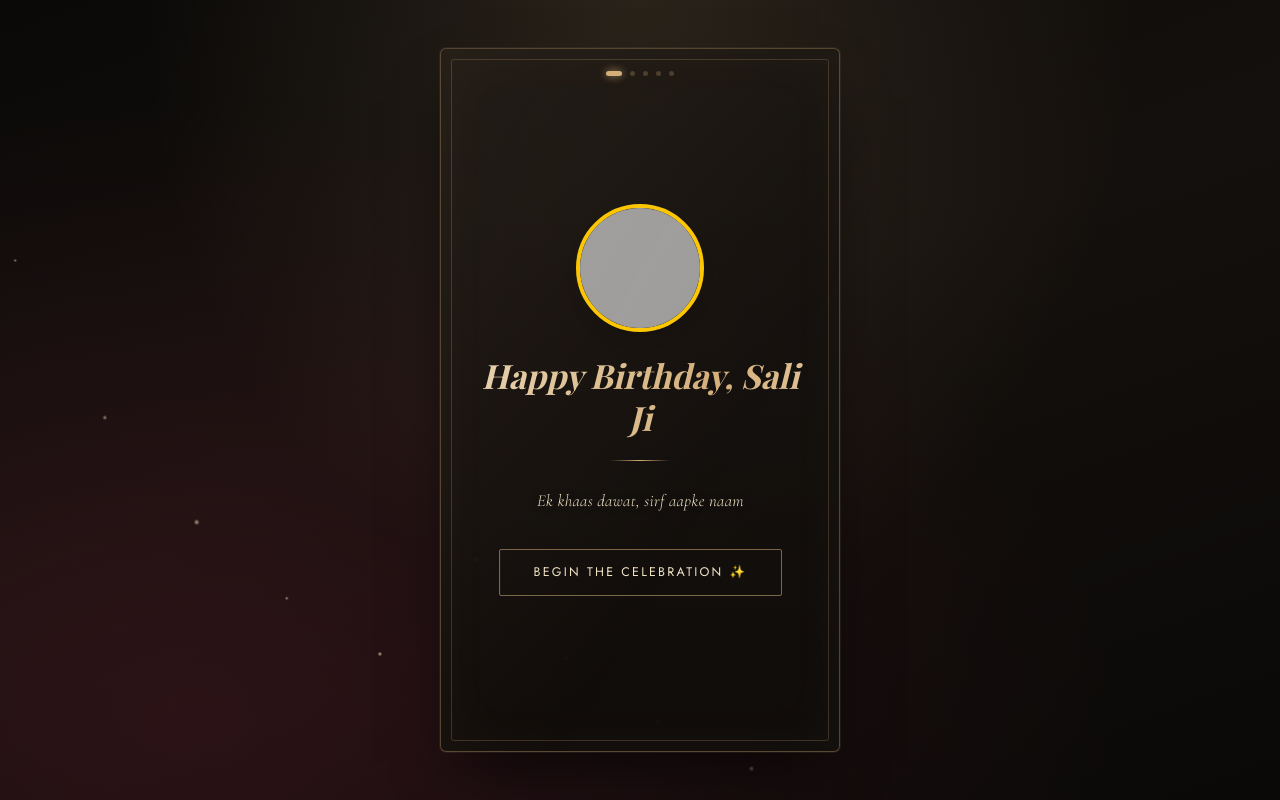
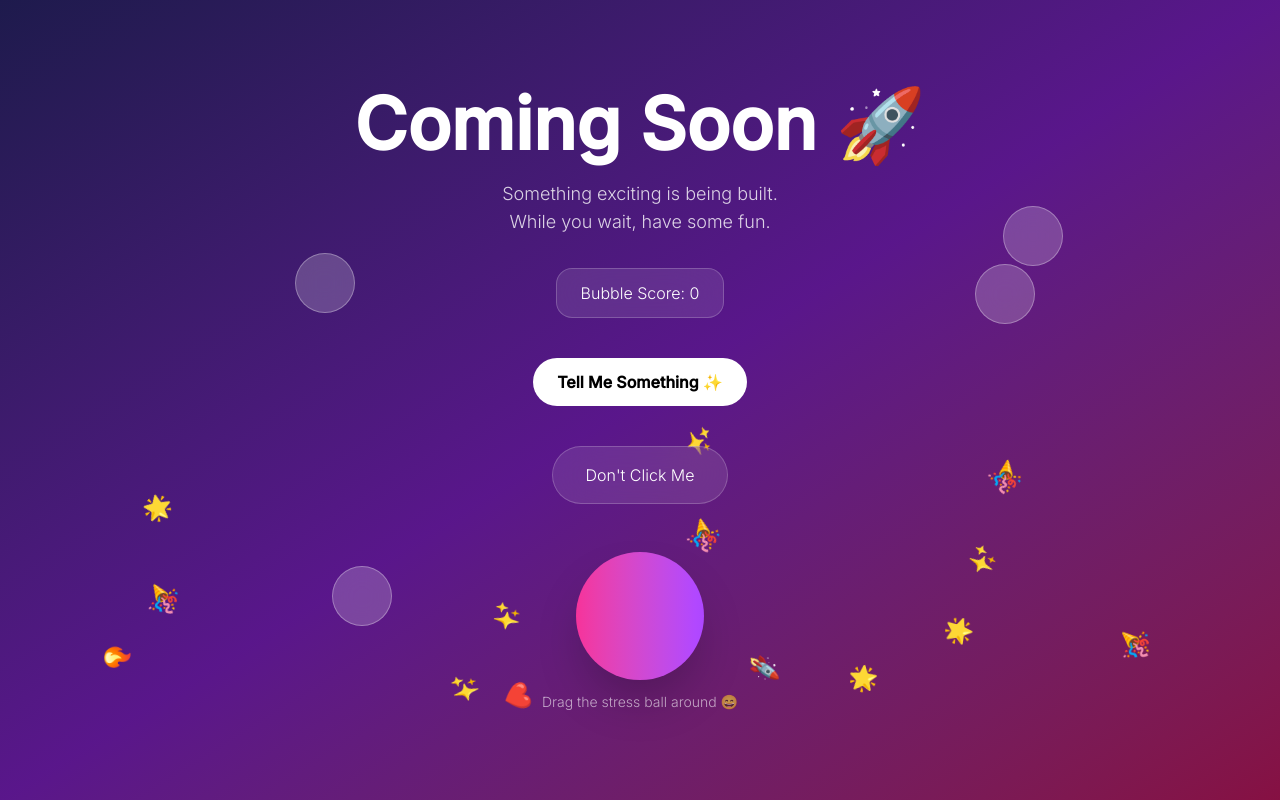
Before and after one commit to itsmeaasifkhan/spw, a Next.js app: page / in a window 1280 px wide. Built offline with nearby package versions, Linux system fonts and the light colour scheme; grey boxes are pictures that could not be loaded; a web font is replaced by a local one.

Commit message:
fix: dynamic page

```diff
--- a/app/page.tsx
+++ b/app/page.tsx
@@ -1,8 +1,34 @@
 import BirthdayPage from "@/components/birthday_page/birthday";
 import ComingSoonPage from "@/components/comingsoon_page/ComingSoon";
+import { Story } from "@/components/Story";
 
-export default function Home() {
-  return (
-    <BirthdayPage />
-  );
+type Props = {
+  searchParams: Promise<{
+    type?: string;
+    person?: string;
+    dob?: string;
+    name?: string;
+    [key: string]: string | undefined;
+  }>;
+};
+
+export default async function Home({ searchParams }: Props) {
+  const params = await searchParams;
+
+  const type = params.type?.toLowerCase() ?? "";
+
+  switch (type) {
+    case "birthday":
+      return (
+        <BirthdayPage
+          dob={params.dob}
+          name={params.name}
+        />
+      );
+
+    case "story":
+      return <Story />
+    default:
+      return <ComingSoonPage />;
+  }
 }
--- a/components/birthday_page/birthday.tsx
+++ b/components/birthday_page/birthday.tsx
@@ -19,13 +19,12 @@ interface ConfettiPiece {
     gold: boolean;
 }
 
-export default function BirthdayPage() {
+export default function BirthdayPage({ name, dob }: { name?: string, dob?: string }) {
     const [step, setStep] = useState<number>(0);
     const [displayText, setDisplayText] = useState<string>('');
     const [candlesLit, setCandlesLit] = useState<boolean>(true);
     const [confetti, setConfetti] = useState<ConfettiPiece[]>([]);
-
-    const title = 'Happy Birthday, Sali Ji';
+    const title = `Happy Birthday, ${name}`;
 
     useEffect(() => {
         let index = 0;
@@ -434,12 +433,29 @@ export default function BirthdayPage() {
 
                 {step === 0 && (
                     <div className="step-enter" style={{ display: 'flex', flexDirection: 'column', alignItems: 'center' }}>
-
-                        <img
-                            src="https://encrypted-tbn0.gstatic.com/images?q=tbn:ANd9GcR-e-djcjFH98fj9Jv_nG8sF6inWQKYEXbh5GFIbLp9PA&s=10"
-                            alt="Birthday celebration"
-                            className="w-32 h-32 rounded-full object-cover border-4 border-yellow-400 shadow-lg"
-                        />
+                        <h2
+                            className="
+        text-3xl
+        md:text-4xl
+        font-black
+        tracking-wide
+        bg-gradient-to-r
+        from-yellow-200
+        via-yellow-400
+        to-amber-700
+        bg-clip-text
+        text-transparent
+        drop-shadow-[0_2px_10px_rgba(255,215,0,0.8)]
+        animate-pulse
+        select-none
+        font-serif
+      "
+                            style={{
+                                fontFamily: "'Cinzel Decorative', serif",
+                            }}
+                        >
+                            {name}
+                        </h2>
                         <h1 className="lux-title">{displayText}</h1>
                         <div className="divider" />
                         <p className="lux-sub">Ek khaas dawat, sirf aapke naam</p>
@@ -483,7 +499,7 @@ export default function BirthdayPage() {
                                         <div className="absolute top-3 right-4 w-4 h-6 bg-white rounded-b-full" />
                                     </div>
                                     <div className="absolute bottom-2 left-1/2 -translate-x-1/2 text-white font-bold text-sm">
-                                        Sali Ji
+                                        ${name}
                                     </div>
                                 </div>
 
@@ -530,7 +546,7 @@ export default function BirthdayPage() {
                             </div>
                             <div className="cake-body">
                                 <div className="cake-band" />
-                                <span className="cake-icing">Sali Ji</span>
+                                <span className="cake-icing">${name}</span>
                             </div>
                         </div>
                         <button className="lux-btn" onClick={nextStep}>Reveal the Wishes</button>
@@ -561,7 +577,7 @@ export default function BirthdayPage() {
                         <p className="lux-sub" style={{ maxWidth: '270px', marginTop: '0.6rem' }}>
                             Zindagi hamesha khushiyon, pyaar aur khaamosh kamiyabi se lipti rahe.
                         </p>
-                        <p className="signature">— pyaar se, aapka future jija</p>
+                        {/* <p className="signature">— pyaar se, aapka future jija</p> */}
                         <button className="lux-btn" onClick={restart}>Begin Again</button>
                     </div>
                 )}
```
